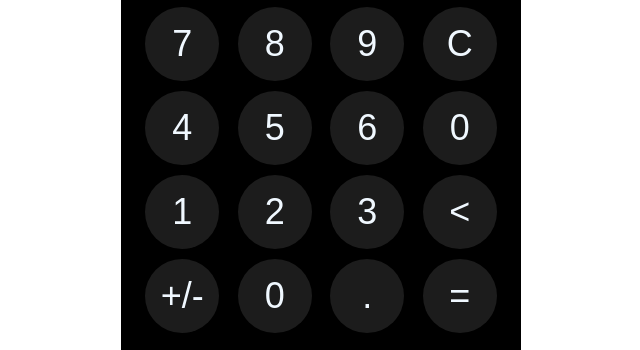
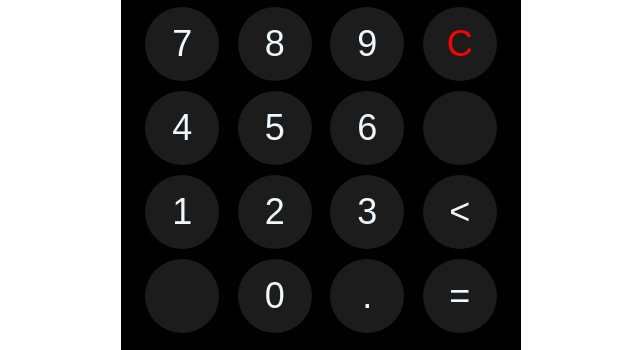
Before and after one commit to Khalidur34/odin-calculator, a plain HTML site: page index.html in a window 1280 px wide. Shown: the part 447-797 px from the top of the page, without its empty margins (319-959 px from the left). Drawn offline with Linux system fonts and the light colour scheme.

Commit message:
made clear button red, removed buttons without functions

```diff
--- a/index.html
+++ b/index.html
@@ -23,12 +23,12 @@
             <button class="button number">4</button>
             <button class="button number">5</button>
             <button class="button number">6</button>
-            <button class="button">0</button>
+            <button class="button">  </button>
             <button class="button number">1</button>
             <button class="button number">2</button>
             <button class="button number">3</button>
             <button class="button backspace"><</button>
-            <button class="button negative">+/-</button>
+            <button class="button negative">  </button>
             <button class="button number">0</button>
             <button class="button decimal">.</button>
             <button class="button equal">=</button>
--- a/style.css
+++ b/style.css
@@ -54,3 +54,7 @@ body {
     aspect-ratio: 1/1;
     border-radius: 50%;
 }
+
+.clear {
+    color: red;
+}
```
